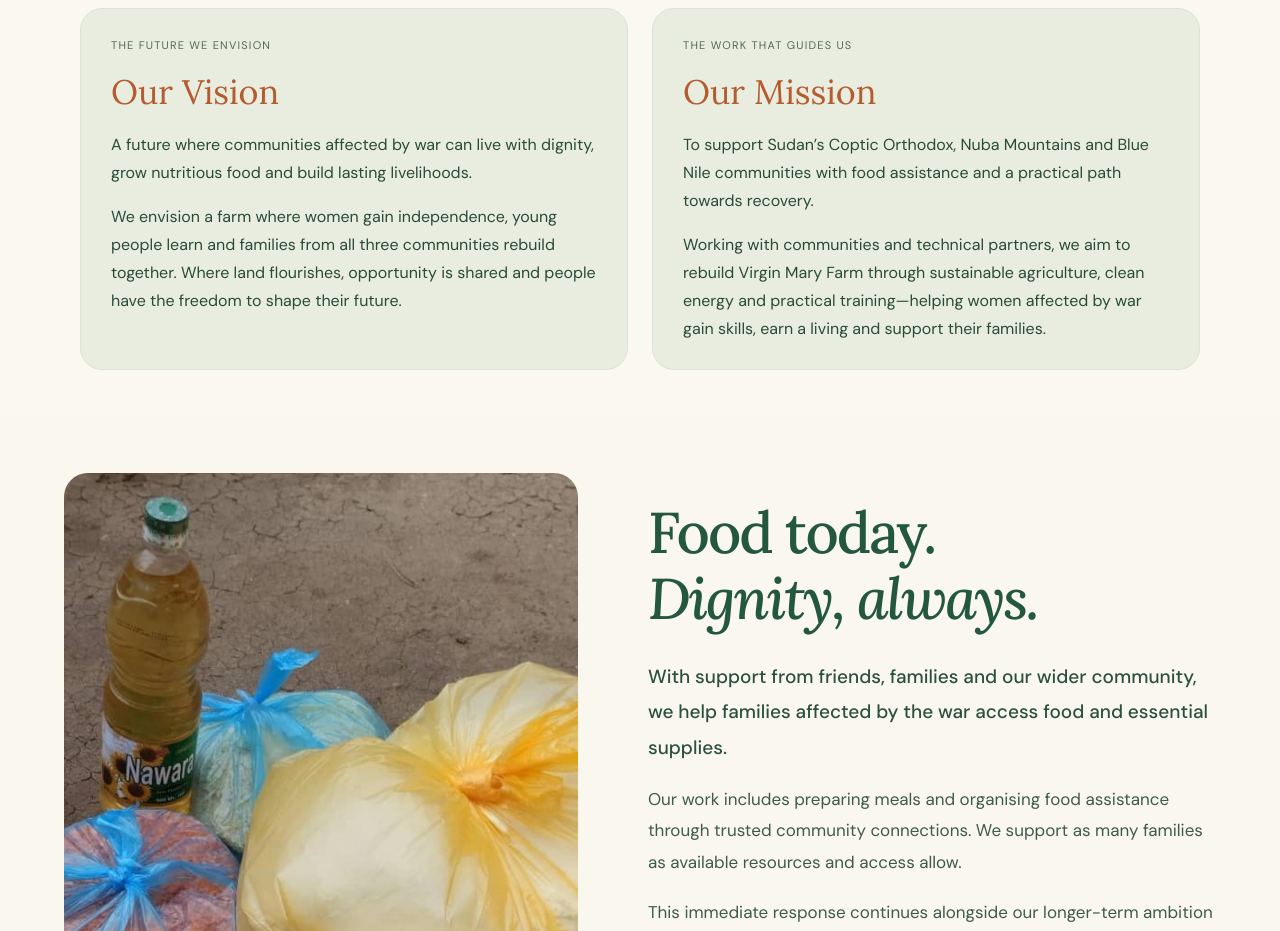
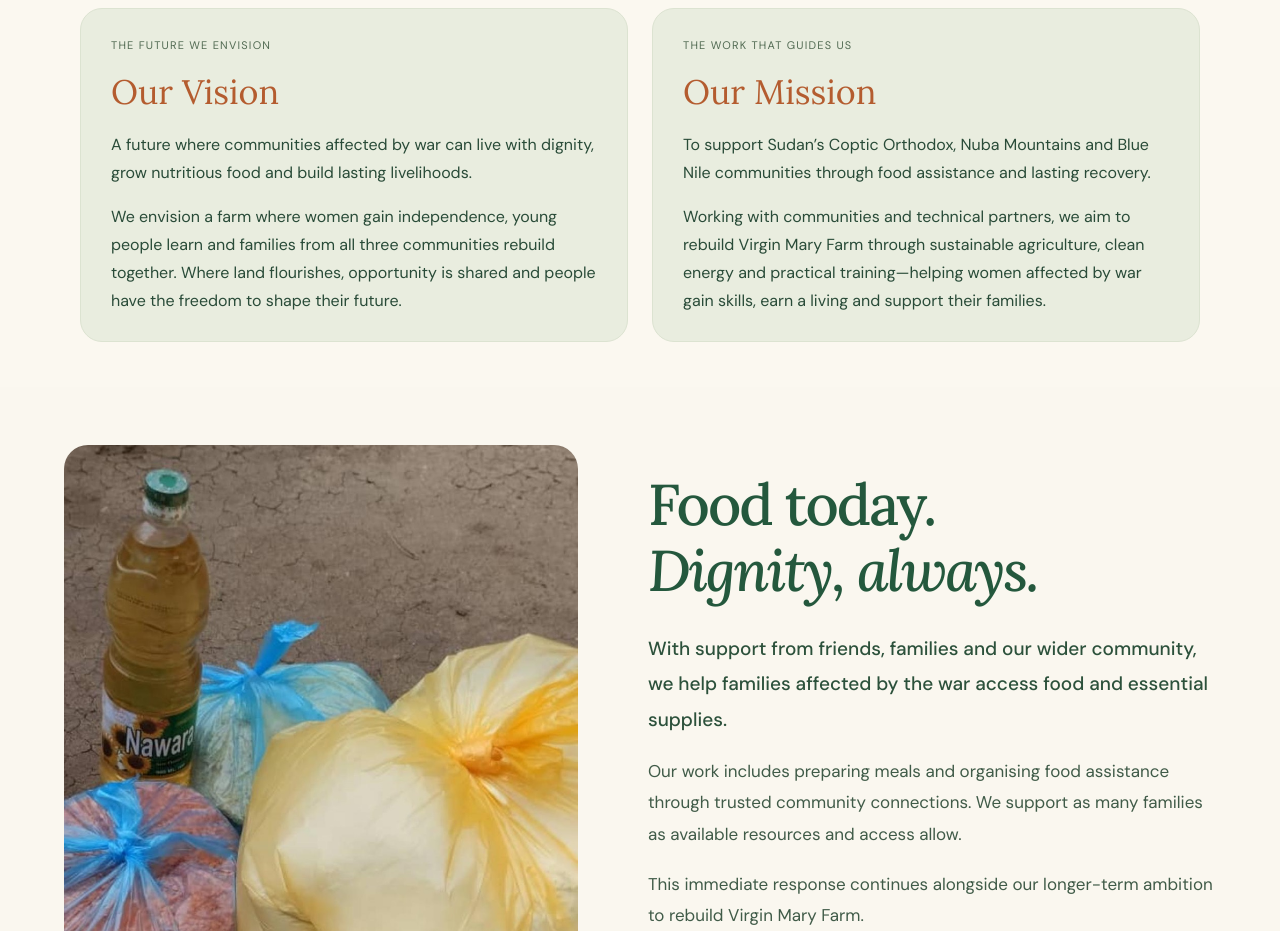
Before and after one commit to Hero988/RiseMeUp, a React (Vite) app: page / in a window 1280 px wide. Shown: the part 3400-4331 px from the top of the page. Built offline with nearby package versions, Linux system fonts and the light colour scheme; a web font is replaced by a local one.

Commit message:
Align Vision and Mission opening paragraph lengths

```diff
--- a/src/components/ClassicSections.tsx
+++ b/src/components/ClassicSections.tsx
@@ -49,7 +49,7 @@ export function ClassicVision() {
         <article id="mission">
           <p className="chapter">The work that guides us</p>
           <h3>Our Mission</h3>
-          <p>To support Sudan’s Coptic Orthodox, Nuba Mountains and Blue Nile communities with food assistance and a practical path towards recovery.</p>
+          <p>To support Sudan’s Coptic Orthodox, Nuba Mountains and Blue Nile communities through food assistance and lasting recovery.</p>
           <p>Working with communities and technical partners, we aim to rebuild Virgin Mary Farm through sustainable agriculture, clean energy and practical training—helping women affected by war gain skills, earn a living and support their families.</p>
         </article>
       </div>
```
